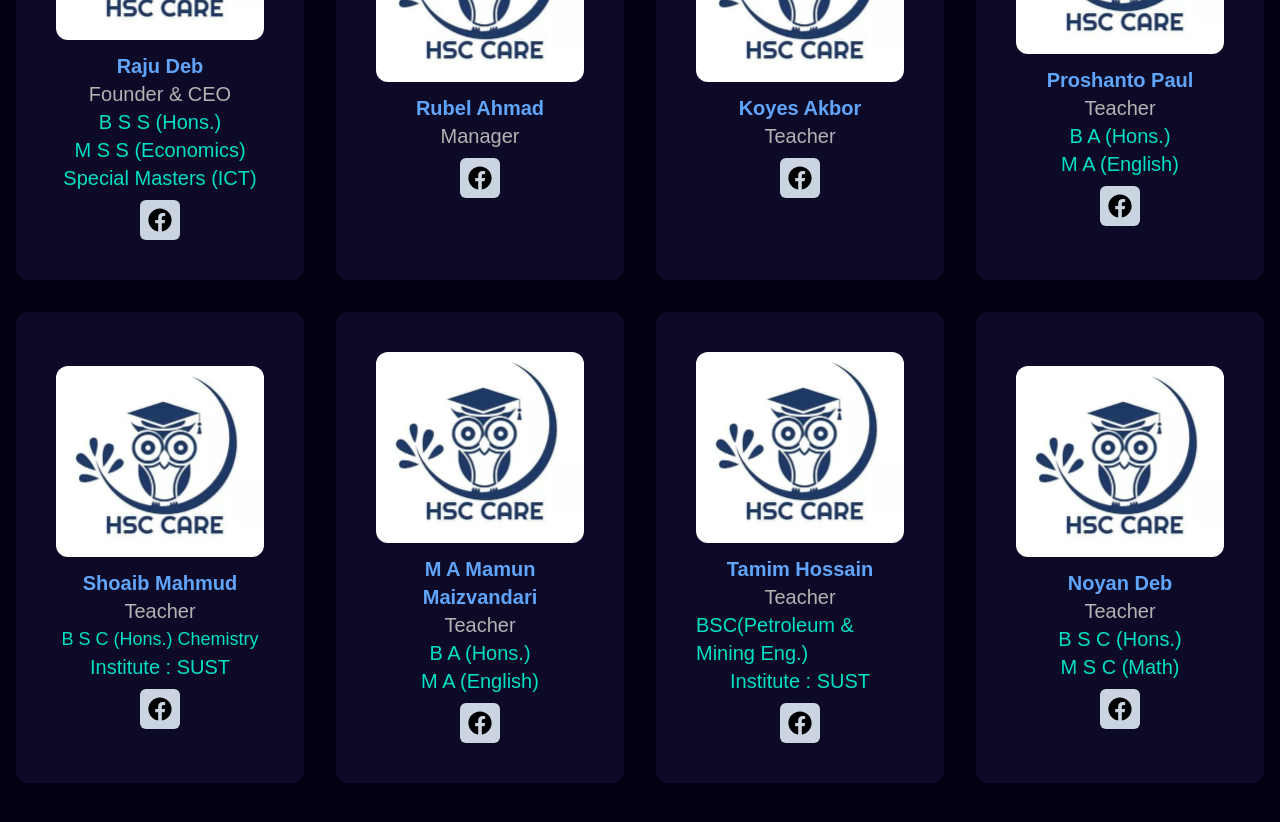
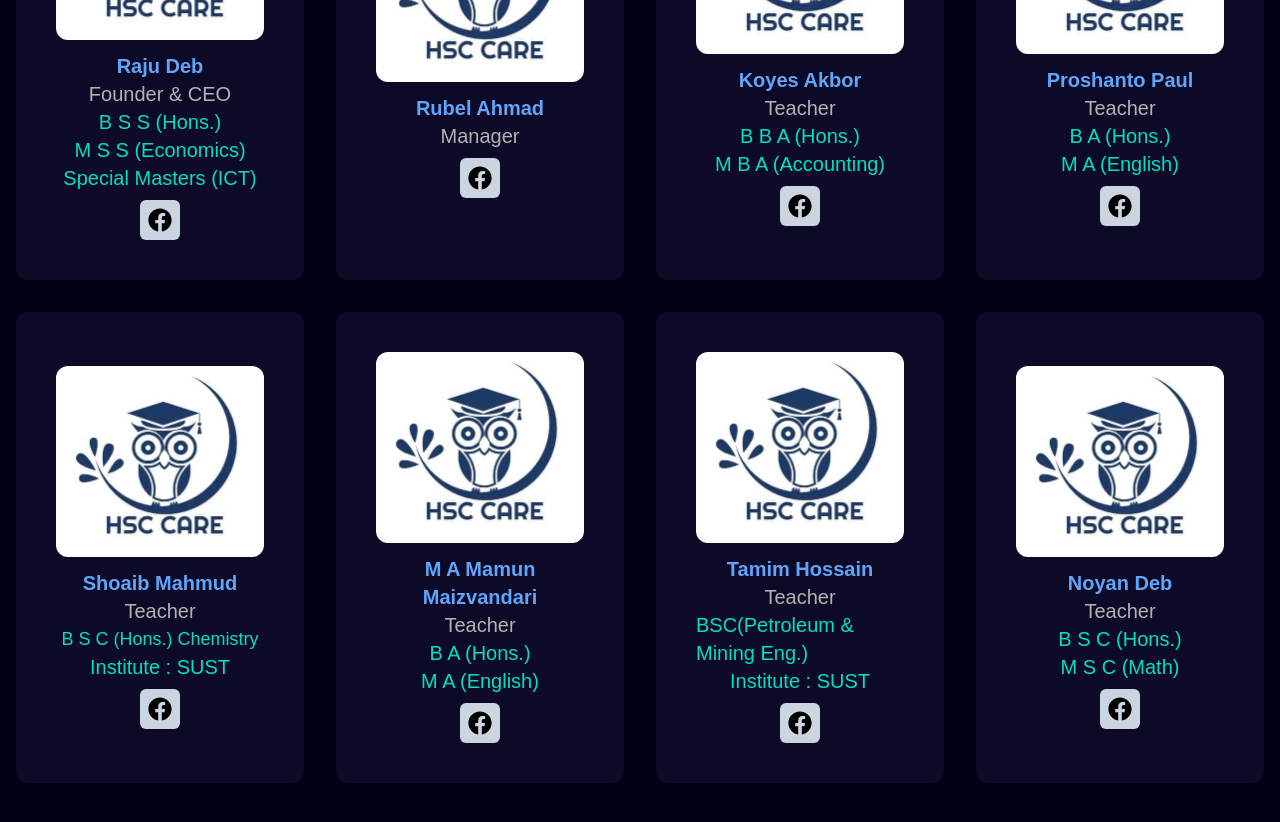
Before and after one commit to Rafat210907/hsc-care, a React (Vite) app: page / in a window 1280 px wide. Shown: the part 3000-3822 px from the top of the page. Built offline with nearby package versions, Linux system fonts and the light colour scheme.

Commit message:
teachers list update

```diff
--- a/src/components/OurTeachers.jsx
+++ b/src/components/OurTeachers.jsx
@@ -51,10 +51,10 @@ const OurTeachers = () => {
                 {data.name}
               </h2>
               <h6 className="text-xl text-dark">{data.profession}</h6>
-              <h2  className="text-xl text-primary">{data.qualificaions1}</h2>
-              <h2  className="text-xl text-primary">{data.qualificaions2}</h2>
-              <h2 className="text-xl text-primary">{data.qualificaions3}</h2>
-              <h2 className="text-lg text-primary">{data.qualificaions4}</h2>
+              <h2  className="text-xl text-primary">{data.qualifications1}</h2>
+              <h2  className="text-xl text-primary">{data.qualifications2}</h2>
+              <h2 className="text-xl text-primary">{data.qualifications3}</h2>
+              <h2 className="text-lg text-primary">{data.qualifications4}</h2>
               <h2 className="text-xl text-primary">{data.institution}</h2>
 
               <Link to={data?.Facebook}>
--- a/src/constants/Index.js
+++ b/src/constants/Index.js
@@ -9,9 +9,9 @@ export const teacherData = [
     id: 1,
     img: img,
     name: "Raju Deb" ,
-    qualificaions1: " B S S (Hons.) ",
-    qualificaions2: "M S S (Economics) ",
-    qualificaions3: "Special Masters (ICT)",
+    qualifications1: " B S S (Hons.) ",
+    qualifications2: "M S S (Economics) ",
+    qualifications3: "Special Masters (ICT)",
     profession: "Founder & CEO",
   },
   {
@@ -35,8 +35,8 @@ export const teacherData = [
     img: img,
     name: "Proshanto Paul",
     profession: "Teacher",
-    qualificaions1: "B A (Hons.)" ,
-    qualificaions2: " M A (English)",
+    qualifications1: "B A (Hons.)" ,
+    qualifications2: " M A (English)",
     Facebook:" https://www.facebook.com/profile.php?id=100010094042256&mibextid=ZbWKwL"
   },
   {
@@ -44,7 +44,7 @@ export const teacherData = [
     img: img,
     name: "Shoaib Mahmud ",
     profession: "Teacher",
-    qualificaions4: "B S C (Hons.) Chemistry",
+    qualifications4: "B S C (Hons.) Chemistry",
     institution: "Institute : SUST",
     Facebook: "https://www.facebook.com/profile.php?id=100008936828115&mibextid=ZbWKwL"
   },
@@ -53,8 +53,8 @@ export const teacherData = [
     img: img,
     name: "M A Mamun Maizvandari ",
     profession: "Teacher",
-    qualificaions1: "B A (Hons.)" ,
-    qualificaions2: "M A (English) ",
+    qualifications1: "B A (Hons.)" ,
+    qualifications2: "M A (English) ",
     Facebook: "https://www.facebook.com/profile.php?id=100011713713782&mibextid=ZbWKwL"
   },
   {
@@ -62,7 +62,7 @@ export const teacherData = [
     img: img,
     name: "Tamim Hossain ",
     profession: "Teacher",
-    qualificaions1: "BSC(Petroleum & Mining Eng.)" ,
+    qualifications1: "BSC(Petroleum & Mining Eng.)" ,
     institution: "Institute : SUST",
     Facebook: ""
   },
@@ -71,7 +71,7 @@ export const teacherData = [
     img: img,
     name: "Noyan Deb ",
     profession: "Teacher",
-    qualificaions1: "B S C (Hons.)" ,
-    qualificaions2: "M S C (Math) ",
+    qualifications1: "B S C (Hons.)" ,
+    qualifications2: "M S C (Math) ",
   },
 ];
```
